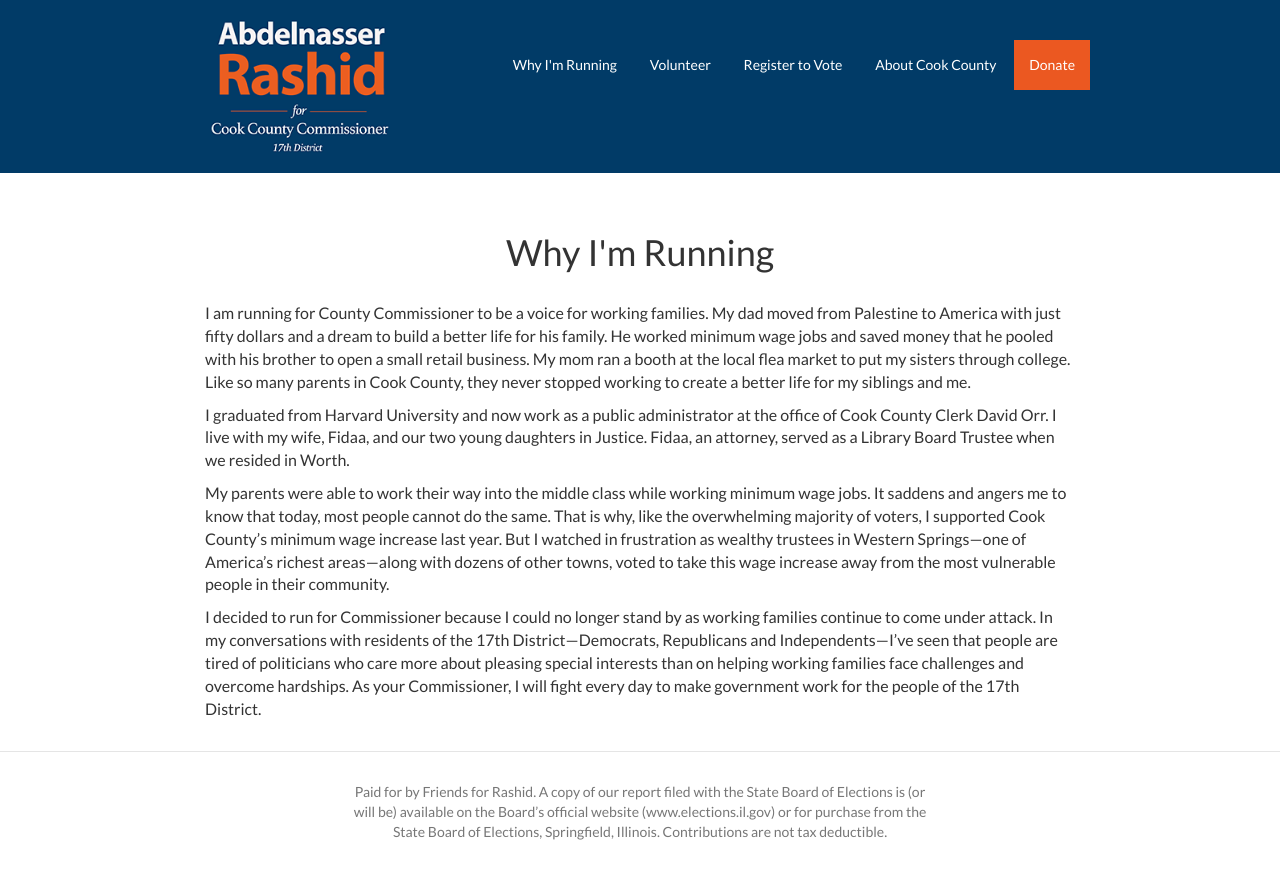
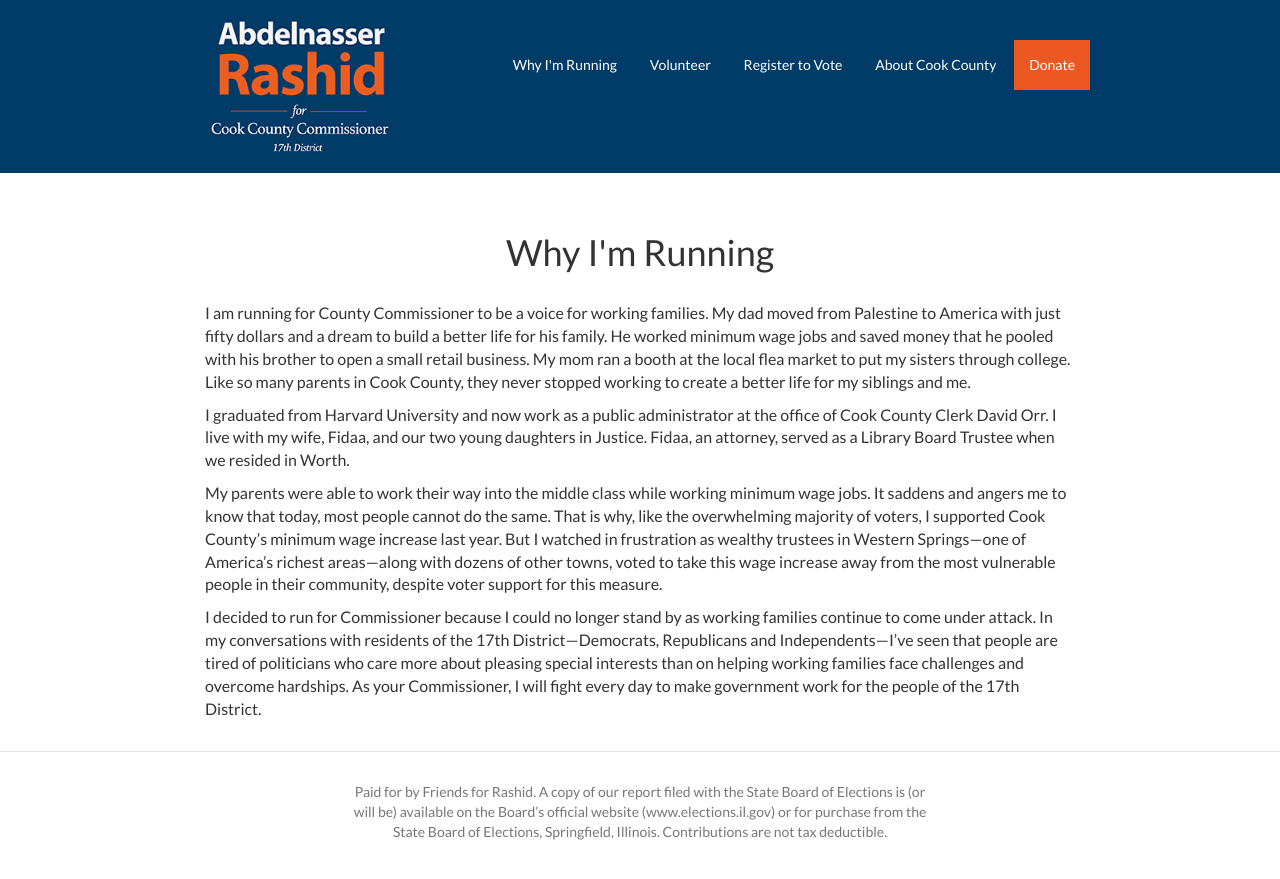
Before and after one commit to abdelnasser11/abdelnasser11.github.io, a Jekyll site: the page built from why-i-am-running.html, in a window 1280 px wide. Shown: the top 879 px of the page. Built offline with Jekyll 4.4.1, drawn with Linux system fonts in a browser that asks for light colours; nearby versions of some CDN libraries; library files that are not in the unit come from our copies.

Commit message:
Updated language around Western Springs

```diff
--- a/why-i-am-running.html
+++ b/why-i-am-running.html
@@ -14,7 +14,7 @@
     I graduated from Harvard University and now work as a public administrator at the office of Cook County Clerk David Orr. I live with my wife, Fidaa, and our two young daughters in Justice. Fidaa, an attorney, served as a Library Board Trustee when we resided in Worth.
 </p>
 <p>
-    My parents were able to work their way into the middle class while working minimum wage jobs. It saddens and angers me to know that today, most people cannot do the same. That is why, like the overwhelming majority of voters, I supported Cook County’s minimum wage increase last year. But I watched in frustration as wealthy trustees in Western Springs—one of America’s richest areas—along with dozens of other towns, voted to take this wage increase away from the most vulnerable people in their community.
+    My parents were able to work their way into the middle class while working minimum wage jobs. It saddens and angers me to know that today, most people cannot do the same. That is why, like the overwhelming majority of voters, I supported Cook County’s minimum wage increase last year. But I watched in frustration as wealthy trustees in Western Springs—one of America’s richest areas—along with dozens of other towns, voted to take this wage increase away from the most vulnerable people in their community, despite voter support for this measure.
 </p>
 <p>
 I decided to run for Commissioner because I could no longer stand by as working families continue to come under attack. In my conversations with residents of the 17th District—Democrats, Republicans and Independents—I’ve seen that people are tired of politicians who care more about pleasing special interests than on helping working families face challenges and overcome hardships. As your Commissioner, I will fight every day to make government work for the people of the 17th District.
```
